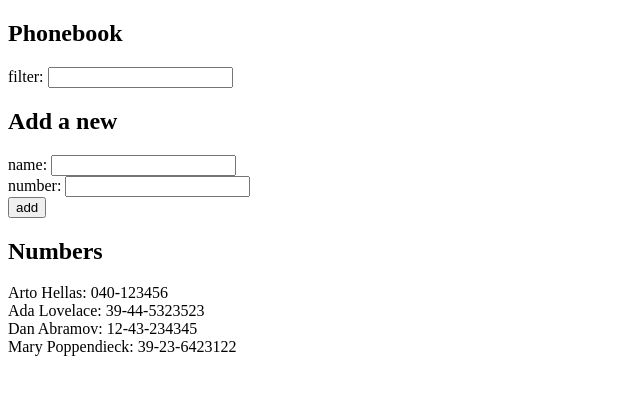
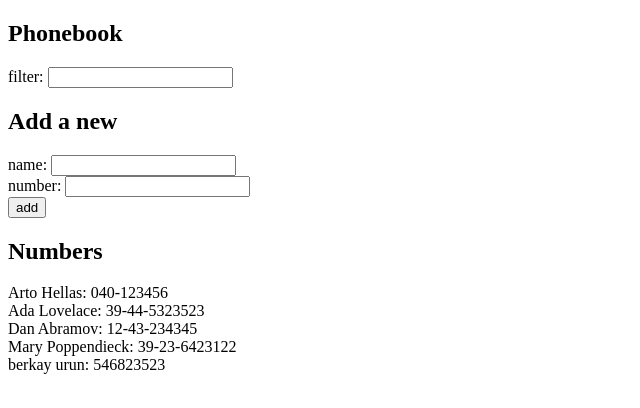
Before and after one commit to brkyurun/fullstackopen22, a React (Vite) app in the folder part2/phonebook/: page / in a window 1280 px wide. Shown: the top 408 px of the page, without its empty margins (0-640 px from the left). Built offline with nearby package versions, Linux system fonts and the light colour scheme; data requests are answered from the project's data file.

Commit message:
complete challenge 2.15

```diff
--- a/part2/phonebook/db.json
+++ b/part2/phonebook/db.json
@@ -19,6 +19,11 @@
       "name": "Mary Poppendieck",
       "number": "39-23-6423122",
       "id": 4
+    },
+    {
+      "name": "berkay urun",
+      "number": "546823523",
+      "id": 5
     }
   ]
 }
--- a/part2/phonebook/src/App.jsx
+++ b/part2/phonebook/src/App.jsx
@@ -37,8 +37,10 @@ const App = () => {
     const newPerson = {
       name: newName,
       number: newNumber,
-      id: persons.length + 1,
     };
+
+    axios.post("http://localhost:3001/persons", newPerson);
+
     setPersons(persons.concat(newPerson));
     setNewName("");
     setNewNumber("");
```
